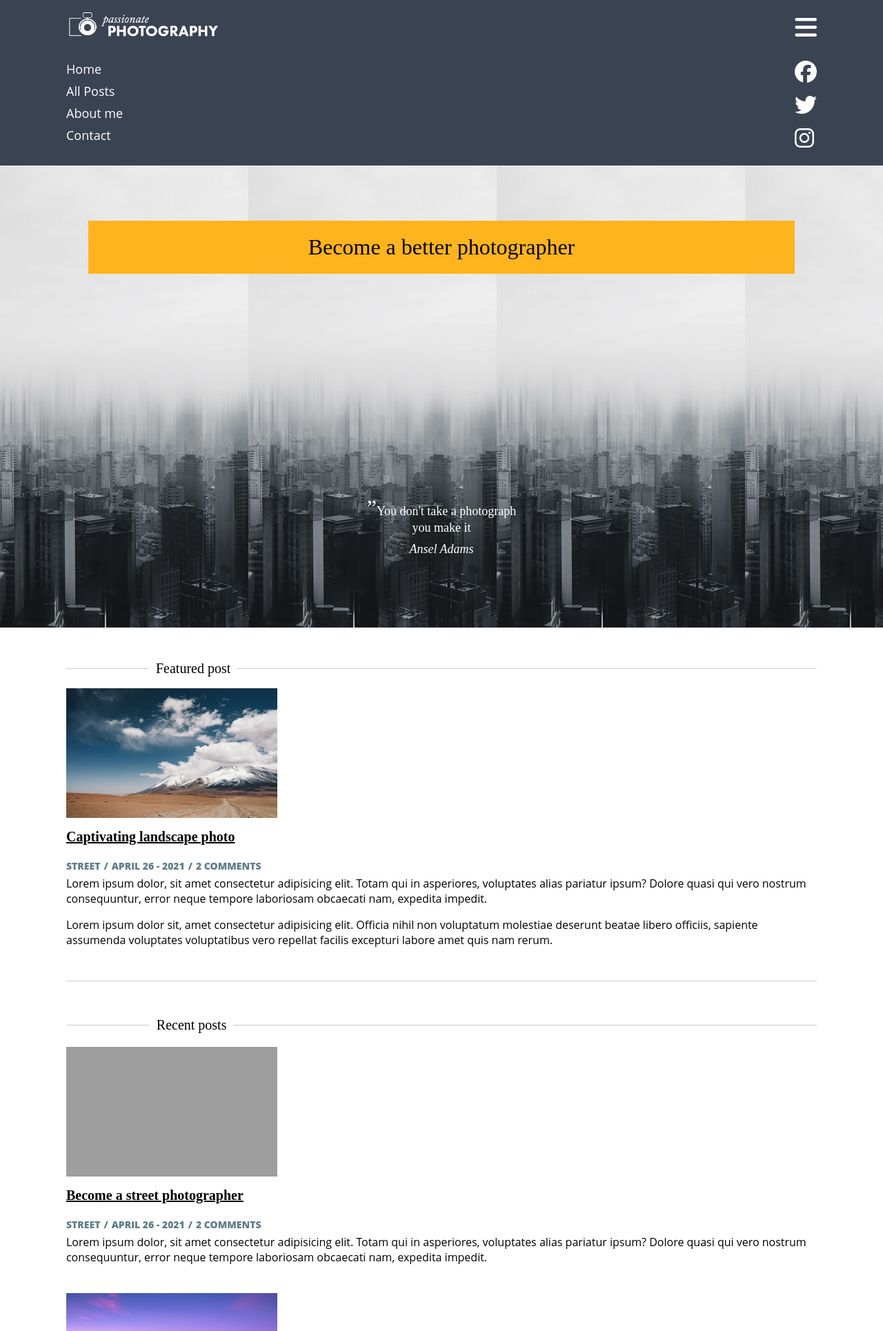
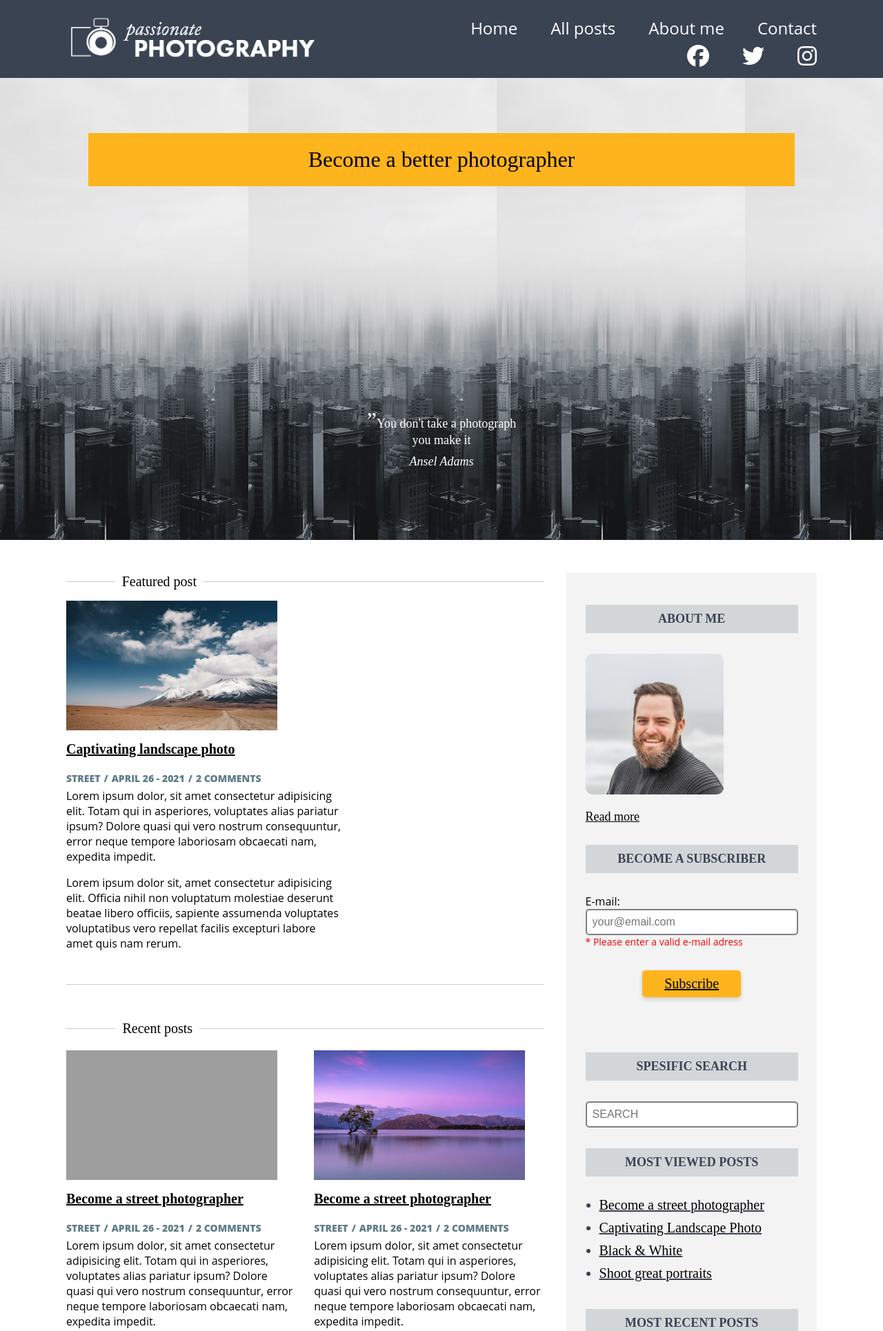
Before and after one commit to 7oiden/passionate-photography-exam-1, a PHP site: page / in a window 1280 px wide. Shown: the top 1930 px of the page at 69% size. Run offline with PHP 8.4, Linux system fonts and the light colour scheme; some libraries are stand-ins or nearby versions; some web fonts are replaced; grey boxes are pictures that could not be loaded.

Commit message:
responsiveness added to homepage

```diff
--- a/index.html
+++ b/index.html
@@ -23,14 +23,14 @@
               <img src="images/logo.png" alt="" />
             </a>
           </figure>
-          <nav class="haburger-menu"><i class="fas fa-bars"></i></nav>
+          <nav class="hamburger-menu"><i class="fas fa-bars"></i></nav>
           <!-- large screen menu -->
           <nav class="menu">
             <ul class="menu">
-              <li><a href="">Home</a></li>
-              <li><a href="">All posts</a></li>
-              <li><a href="">About me</a></li>
-              <li><a href="">Contact</a></li>
+              <li><a href="index.html">Home</a></li>
+              <li><a href="list_of_posts.html">All posts</a></li>
+              <li><a href="about.html">About me</a></li>
+              <li><a href="contact.html">Contact</a></li>
             </ul>
             <ul class="media">
               <li>
@@ -233,13 +233,14 @@
               <div><hr /></div>
             </div>
             <div class="post-link">
-              <a href="list_of_posts.html"> Go to all posts </a>
+              <a class="button" href="list_of_posts.html">Go to all posts</a>
             </div>
           </section>
         </div>
         <!-- aside -->
         <aside>
           <div class="aside-container">
+            <div>
               <h5>About me</h5>
               <figure class="about-image">
                 <img
@@ -247,11 +248,11 @@
                   alt="Image of Christopher Duvall"
                 />
               </figure>
-            <p>
+              <!-- <p id="personal-info">
                 I’m Christopher Duvall. I’m a photographer, author, adventurer,
                 and entrepreneur. I want to see this world for the astonishing
                 place it is, and help others do the same. Welcome here.
-            </p>
+              </p> -->
               <p><a href="" id="read-more">Read more</a></p>
 
               <h5>Become a subscriber</h5>
@@ -268,8 +269,9 @@
               <div class="error-message" id="email-error">
                 Please enter a valid e-mail adress
               </div>
-            <button>Subscribe</button>
-
+              <button class="button">Subscribe</button>
+            </div>
+            <div>
               <h5>Spesific search</h5>
               <form class="aside-input" action="">
                 <input
@@ -309,7 +311,6 @@
               </form>
 
               <h5>Article Archives</h5>
-
               <form action="" class="dropdown">
                 <select name="archive" id="archive">
                   <option value="Street">Descember - 2020</option>
@@ -319,6 +320,7 @@
                   <option value="Street">April - 2021</option>
                 </select>
               </form>
+            </div>
           </div>
         </aside>
       </div>
--- a/styles/imports/common_styles.css
+++ b/styles/imports/common_styles.css
@@ -70,11 +70,12 @@
 .logo img {
   width: 220px;
 }
-.menu {
+nav.menu {
   display: none;
 }
 .mobile-container {
   display: flex;
+  display: none;
   flex-direction: column;
   background-color: var(--navy);
 }
@@ -99,23 +100,6 @@
   font-size: 2rem;
   margin-bottom: 0.5rem;
 }
-/* .menu {
-  font-size: 1.5rem;
-}
-.menu li {
-  margin-left: 3rem;
-}
-.menu li a {
-  color: var(--white);
-  transition-property: color;
-  transition-duration: 0.5s;
-}
-.menu li a:hover {
-  color: var(--gold);
-}
-.media i {
-  margin-left: 2.25rem;
-} */
 
 /* main
 --------------------*/
@@ -127,6 +111,10 @@
 }
 .aside-container {
   width: 85%;
+  display: grid;
+  grid-template-rows: auto auto;
+  grid-template-columns: auto;
+  gap: 50px;
   margin: 0 auto;
   text-align: center;
   padding-top: 1rem;
@@ -152,6 +140,10 @@
   width: 200px;
   border-radius: 10px;
 }
+/* #personal-info {
+  display: block;
+  width: 50%;
+} */
 #read-more {
   font-family: var(--adobe-caslon);
   text-decoration: underline;
@@ -185,7 +177,7 @@
 .error-message:before {
   content: "\002A";
 }
-button {
+.button {
   font-family: var(--adobe-caslon);
   font-size: 1.25rem;
   background-color: var(--gold);
@@ -249,3 +241,72 @@
 .far {
   font-size: 2rem;
 }
+
+/* styles that change
+--------------------*/
+
+@media only screen and (min-width: 768px) {
+  /* main
+--------------------*/
+  /* aside */
+  .aside-container {
+    grid-template-rows: auto;
+    grid-template-columns: auto auto;
+  }
+}
+
+@media only screen and (min-width: 1200px) {
+  /* header
+--------------------*/
+  .logo {
+    width: 360px;
+  }
+  .logo img {
+    width: 360px;
+  }
+  nav.hamburger-menu {
+    display: none;
+  }
+  nav.menu {
+    display: flex;
+    flex-direction: column;
+    align-items: flex-end;
+  }
+  ul.menu {
+    display: flex;
+    justify-content: flex-end;
+    font-size: 1.5rem;
+    text-align: right;
+    margin-top: 0.5rem;
+    margin-bottom: 0;
+  }
+  ul.media {
+    display: flex;
+    margin-top: 0.5rem;
+    margin-bottom: 0;
+  }
+  .menu li {
+    margin-left: 3rem;
+  }
+  .menu li a,
+  .media li a i {
+    color: var(--white);
+    transition-property: color;
+    transition-duration: 0.5s;
+  }
+  .menu li a:hover,
+  .media li a i:hover {
+    color: var(--gold);
+  }
+
+  /* main
+--------------------*/
+  /* aside */
+  .aside-container {
+    grid-template-rows: auto auto;
+    grid-template-columns: auto;
+  }
+  aside {
+    flex: 1;
+  }
+}
--- a/styles/index.css
+++ b/styles/index.css
@@ -1,5 +1,4 @@
 @import "imports/common_styles.css";
-
 
 /* main
 --------------------*/
@@ -100,6 +99,8 @@
 }
 .post-text {
   margin-top: 0;
+  display: block;
+  max-width: 400px;
 }
 .post-image {
   width: 306px;
@@ -112,7 +113,6 @@
   padding: 0;
 }
 .info-container p {
-  padding-right: 10px;
   color: #5e7c88;
   font-size: 0.875rem;
   font-weight: 800;
@@ -137,13 +137,8 @@
   /* background-color: aqua; */
 }
 .post-link {
-  background-color: var(--gold);
-  display: block;
   text-align: center;
-  width: 50%;
-  margin: 2rem auto;
-  border-radius: 5px;
-  padding: 8px 12px;
+  margin: 3rem auto 1rem auto;
 }
 .arrow-wrapper {
   display: flex;
@@ -161,9 +156,6 @@
   flex: 1;
   margin-left: 10px;
 }
-/* .fas {
-  color: var(--navy);
-} */
 .circle {
   /* background-color: var(--navy); */
   height: 1rem;
@@ -184,6 +176,33 @@
 
 /* styles that change
 --------------------*/
+@media only screen and (min-width: 768px) {
+  .post-wrapper {
+    grid-template-rows: auto auto auto;
+    grid-template-columns: auto auto;
+    /* background-color: blueviolet; */
+  }
+}
+  @media only screen and (min-width: 1200px) {
+    .content-wrapper {
+      flex-direction: row;
+      width: 85%;
+      /* background-color: chartreuse; */
+    }
+  .featured {
+    margin-right: 2rem;
+    /* background-color: crimson; */
+  }
+  .recent-posts {
+    margin-right: 2rem;
+  }
+  .content-container {
+    flex: 2;
+    /* background-color: darkorange; */
+  }
+}
+@media only screen and (min-width: 1600px) {
 
-@media only screen and (max-width: 1200px) {
+.content-container {
+    flex: 3;
 }
```
Also changed, not shown: about.html (+4 -4 lines), contact.html (+13 -12 lines), list_of_posts.html (+13 -12 lines), specific_post.html (+9 -8 lines). Lines whose indentation alone changed are shown as unchanged.
